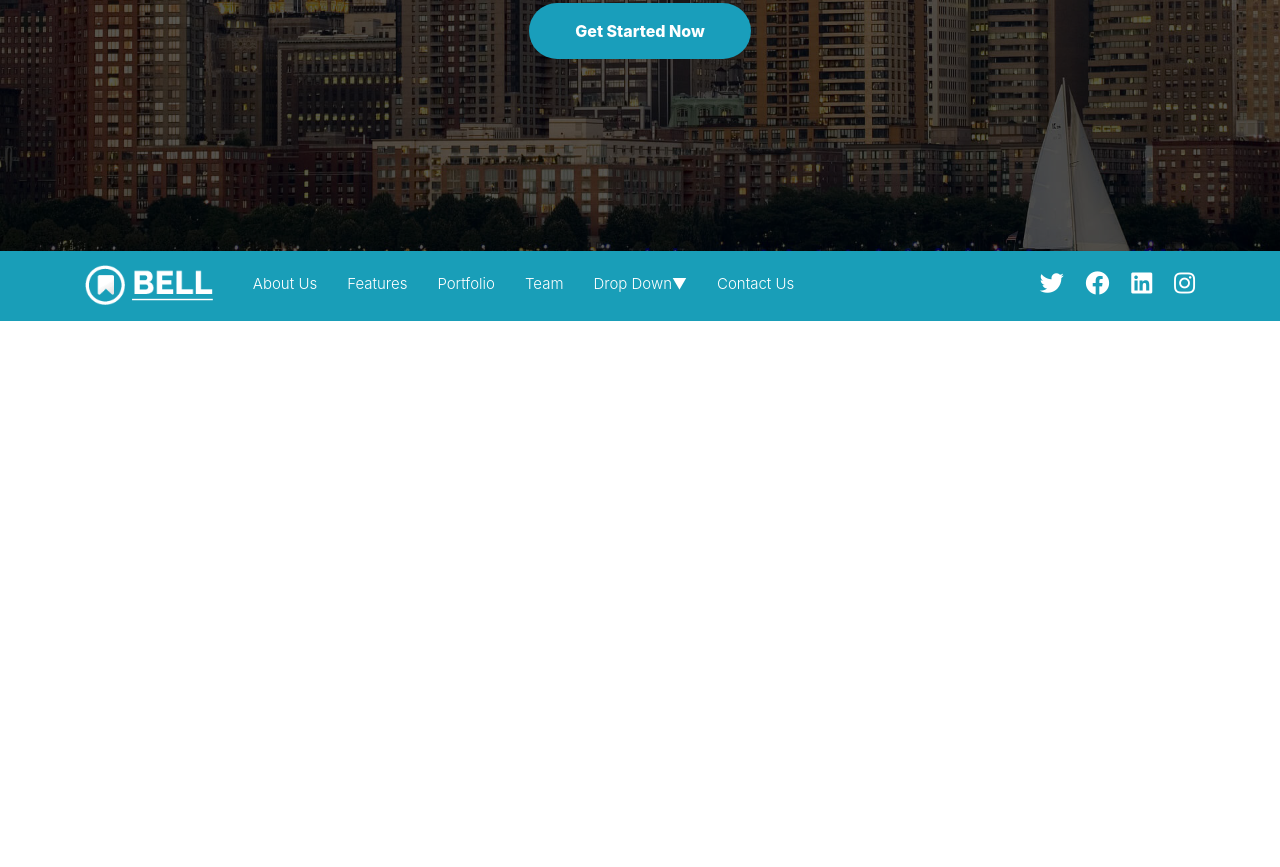
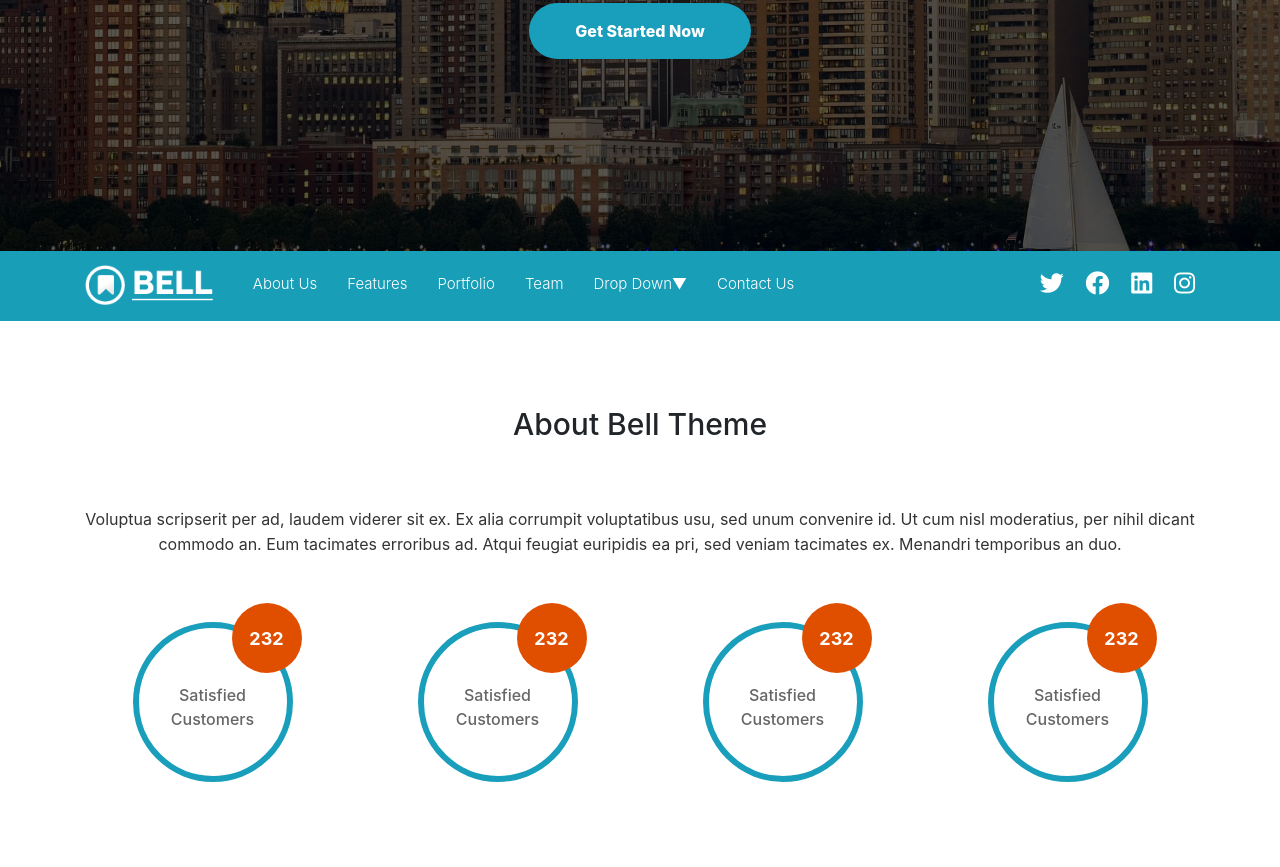
Before and after one commit to Guru4741/emily-jones-portfolio, a website built with webpack: page src/template.html in a window 1280 px wide. Shown: the part 549-1416 px from the top of the page. Before the commit the page ends 870 px from the top, so only its background shows below. Built offline with nearby package versions, Linux system fonts and the light colour scheme; a script that the page names is missing.

Commit message:
Added About Section

```diff
--- /dev/null
+++ b/src/sass/Components/_about.scss
@@ -0,0 +1,44 @@
+.about {
+    padding: 85px 0;
+
+    h2 {
+        margin-bottom: 65px;
+        font-size: 30px;
+    }
+
+    p {
+        line-height: 1.55;
+        color: #333333;
+    }
+
+    .stats-row {
+        margin-top: 65px;
+    }
+
+    .circle {
+        font-weight: 500;
+        color: #666666;
+        border: 6px solid #199EBB;
+        border-radius: 50%;
+        position: relative;
+        height: 160px;
+        width: 160px;
+        padding: 55px 25px 0 25px;
+        display: inline-block;
+    }
+
+    .stats-no {
+        width: 70px;
+        height: 70px;
+        color: #ffffff;
+        background-color: #E04F00;
+        font-size: 18px;
+        border-radius: 50%;
+        position: absolute;
+        top: -25px;
+        right: -15px;
+        font-weight: 700;
+        line-height: 4;
+    }
+
+}
--- a/src/sass/main.scss
+++ b/src/sass/main.scss
@@ -4,3 +4,4 @@
 @import './buttons.scss';
 @import './Components/hero';
 @import './Components/header';
+@import './Components/about';
--- a/src/template.html
+++ b/src/template.html
@@ -77,6 +77,46 @@
 </header>
 <!-- ======== End Header Section ========-->
 
+<main>
+    <!-- ======== About Section ========-->
+    <section class="about">
+        <div class="container text-center">
+            <h2>
+                About Bell Theme
+            </h2>
+            <p>
+                Voluptua scripserit per ad, laudem viderer sit ex. Ex alia corrumpit voluptatibus usu, sed unum convenire id. Ut cum nisl moderatius, per nihil dicant commodo an. Eum tacimates erroribus ad. Atqui feugiat euripidis ea pri, sed veniam tacimates ex. Menandri temporibus an duo.
+            </p>
+            <div class="row stats-row">
+                <div class="col-sm-6 col-md-3">
+                    <div class="circle">
+                        <span class="stats-no">232</span>
+                        Satisfied Customers
+                    </div>
+                </div>
+                <div class="col-sm-6 col-md-3">
+                    <div class="circle">
+                        <span class="stats-no">232</span>
+                        Satisfied Customers
+                    </div>
+                </div>
+                <div class="col-sm-6 col-md-3">
+                    <div class="circle">
+                        <span class="stats-no">232</span>
+                        Satisfied Customers
+                    </div>
+                </div>
+                <div class="col-sm-6 col-md-3">
+                    <div class="circle">
+                        <span class="stats-no">232</span>
+                        Satisfied Customers
+                    </div>
+                </div>
+            </div>
+        </div>
+    </section>
+    <!-- ======== End About Section ========-->
+</main>
 
 </main>
 
```
Also changed, not shown: src/practice.html (+18 -0 lines).
